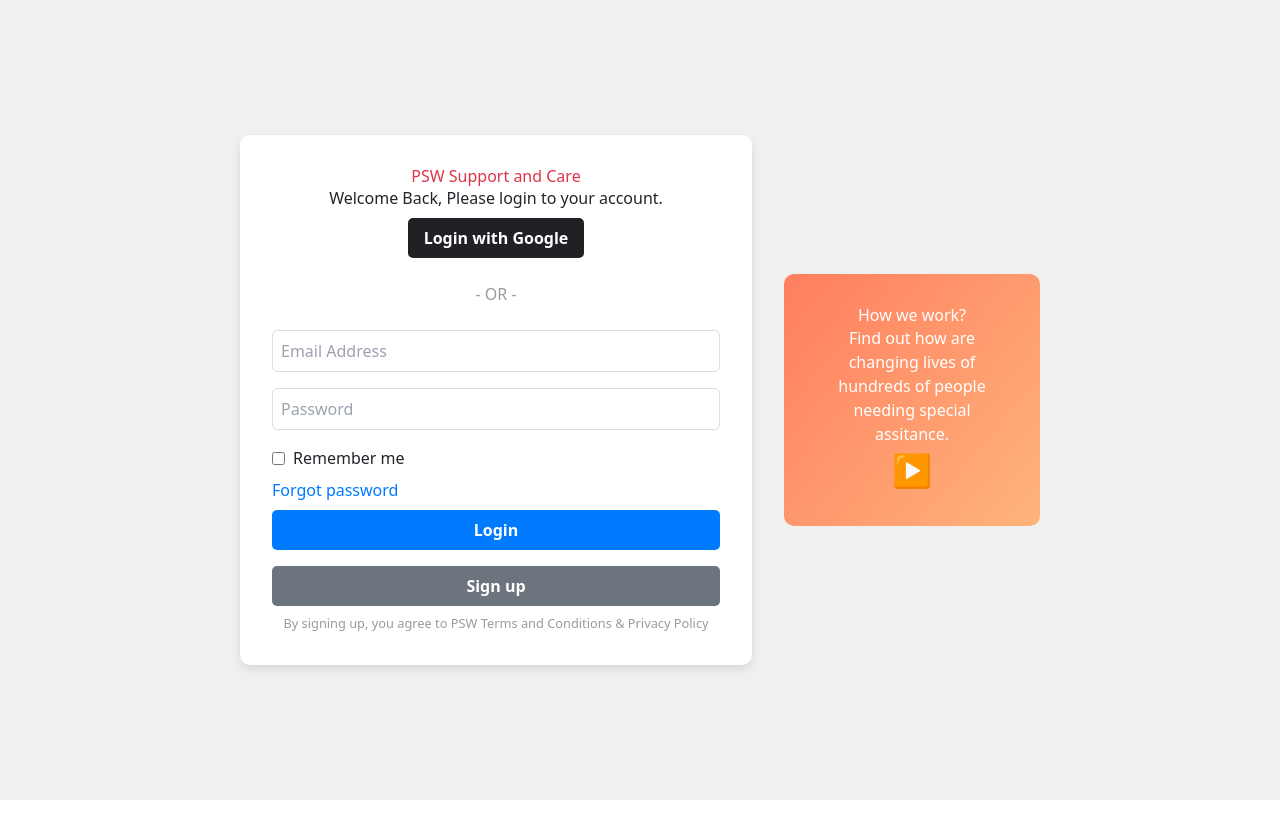
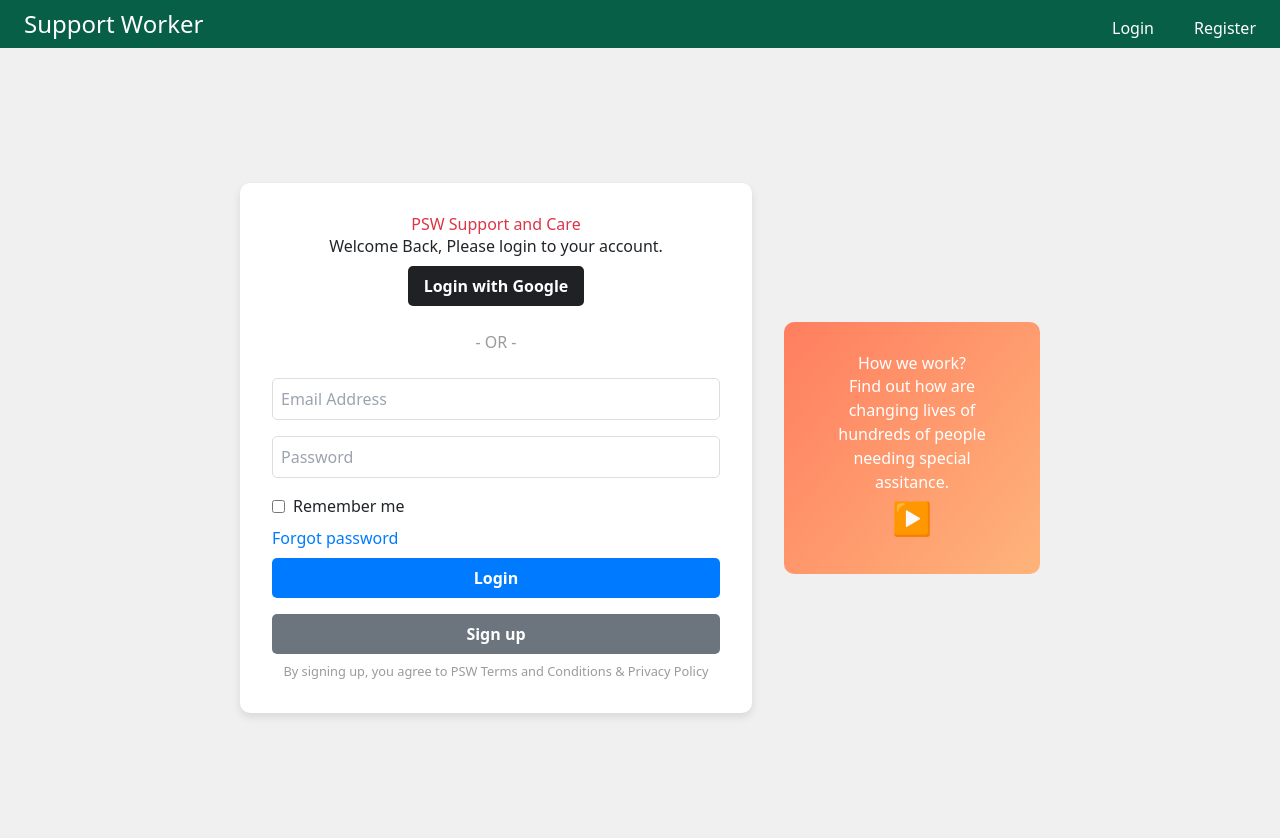
Before and after one commit to Kush10022/pswfrontendfinal, a Next.js app: page / in a window 1280 px wide. Shown: the top 838 px of the page. Before the commit the page ends 800 px from the top, so only its background shows below. Built offline with nearby package versions, Linux system fonts and the light colour scheme.

Commit message:
Adding the navigation bar

```diff
--- a/app/layout.js
+++ b/app/layout.js
@@ -2,6 +2,7 @@
 import { Inter } from "next/font/google";
 const inter = Inter({ subsets: ["latin"] });
 import "./global.css";
+import Navigation from './lib/Navigation';
 export const metadata = {
   title: "Create Next App",
   description: "Generated by create next app",
@@ -10,7 +11,9 @@
 export default function RootLayout({ children }) {
   return (
       <html lang="en">
-        <body>{children}</body>
+        <body>
+          <Navigation/>
+          {children}</body>
       </html>
   );
 }
--- /dev/null
+++ b/app/lib/Navigation.js
@@ -0,0 +1,69 @@
+"use client";
+import Link from 'next/link';
+import { usePathname } from 'next/navigation'
+import { useState } from 'react';
+
+export default function Navigation() {
+  const pathname = usePathname();
+  const [setLogin, setIsLogin] = useState(false);
+  const [setRegister, setIsRegister] = useState(false);
+  const [setHome, setIsHome] = useState(false);
+
+  const styleLogin = {
+    textDecoration: 'none',
+    color: setLogin ? '#90EE90' : 'white', // Change color on hover
+  };
+
+  const styleRegister = {
+    textDecoration: 'none',
+    color: setRegister ? '#90EE90' : 'white', // Change color on hover
+  };
+
+  const styleHome = {
+    fontSize: '1.5rem',
+    textDecoration: 'none',
+    color: setHome ? '#90EE90' : 'white', // Change color on hover
+  };
+
+
+
+  return (
+    <div className="w-full h-12 bg-emerald-800 sticky top-0">
+      <div className="container mx-auto px-4 h-full">
+        <div className="flex justify-between items-center h-full text-white">
+
+          <ul>
+            <li>
+              <Link href="/" style={styleHome}
+                  onMouseEnter={() => setIsHome(true)}
+                  onMouseLeave={() => setIsHome(false)}
+                  className={`link ${pathname === '/' ? 'active' : ''}`}>
+                Support Worker
+              </Link>
+            </li>
+          </ul>
+
+
+          <ul className="hidden md:flex pt-2 gap-x-10">
+            <li>
+              <Link href="/login" style={styleLogin}
+               onMouseEnter={() => setIsLogin(true)}
+               onMouseLeave={() => setIsLogin(false)}>
+                Login
+              </Link>
+            </li>
+            <li>
+              <Link href="/registeruser" style={styleRegister}
+               onMouseEnter={() => setIsRegister(true)}
+               onMouseLeave={() => setIsRegister(false)}>
+                Register
+              </Link>
+            </li>
+          </ul>
+
+
+        </div>
+      </div>
+    </div>
+  );
+}
--- a/app/registeruser/page.js
+++ b/app/registeruser/page.js
@@ -1,10 +1,8 @@
 "use client";
-import styles from '../../styling/registeruser.module.css';
 import { Card, Form, Alert, Button, Container, Row,Col } from "react-bootstrap";
 import { useState } from "react";
 import { registerUsers } from "../lib/authenticate";
 import { useRouter } from "next/navigation";
-import { useEffect } from "react";
 
 export default function Register() {
   const [warning, setWarning] = useState("");
@@ -13,23 +11,9 @@
   const [email, setEmail] = useState("");
   const [PSW, setPSW] = useState(false);
   const [password, setPassword] = useState("");
-  const colorArray = ['warning', 'primary', 'success', 'danger', 'info', 'secondary'];
-  const [bordercolor, setBordercolor] = useState(0);
-
-  //within 3 seconds b  order color change from info to primary to success
   const router = useRouter();
 
-  useEffect(() => {
-    const timer = setInterval(() => {
-      setBordercolor((prevIndex) => (prevIndex + 1) % colorArray.length);
-    }, 1000); // Change to the next color after 1 second
 
-    return () => {
-      clearInterval(timer);
-    };
-  }, []);
-
- // const currentBordercolor = colorArray[bordercolor];
 
   async function handleSubmit(e) {
     e.preventDefault();
@@ -49,14 +33,13 @@
 
   return (
     //  without the container fluid the bottom and horizontal scroll bar will appear
-    <Container fluid>
-      <Row>
-        <Col className="max-w-xs p-6 bg-gray-100  rounded-lg shadow-md font-bold" xs={12} md={6} lg={4} xl={4} xxl={5}>
+    //  the min-h-screen is to make the page full height
+    <Container fluid className="min-h-screen">
+      <Row className="min-h-screen">
+        <Col xs={12} md={6} lg={6} xl={6} xxl={6}>
         <div className='w-10/12 justify-center items-center px-20'>
           <div>
-          <Card>
-            <Card.Body  className='text-slate-100 font-bold'><h2 className='text-xl text-center'>Register:</h2><h3 className='font-semibold text-lg text-center'>Create account to avail services</h3></Card.Body>
-          </Card>
+            <div  className='font-bold'><h2 className='text-xl text-center'>Register:</h2><h3 className='font-semibold text-lg text-center'>Create account to avail services</h3></div>
           <br />
           <Form onSubmit={handleSubmit}>
             <Form.Group>
@@ -81,13 +64,13 @@
             </Form.Group>
             {warning && (<><br /><Alert variant="danger">{warning}</Alert></>)}
             {/* className="pull-right" */}
-            <Button className="mt-5 py-2 px-5 text-white rounded cursor-pointer hover:bg-blue-700" variant="dark" type="submit">Register</Button>
+            <Button variant="primary" type="submit" className="w-full mt-4 py-2 text-black">Register</Button>
           </Form>
           </div>
           </div>
         </Col>
 
-        <Col md={6} lg={8} xl={8} xxl={7}>
+        <Col md={6} lg={6} xl={6} xxl={6}>
               <div className='flex flex-col justify-center items-center h-full rounded-md mt-2 pt-10 pb-10  bg-emerald-600'>
                 <div className='w-1/2'>
                   <h2 className='text-4xl text-slate-100 text-center font-bold'>PSW Support and Care</h2>
@@ -101,7 +84,6 @@
                 </div>
             </div>
         </Col>
-
       </Row>
     </Container>
   );
```
Also changed, not shown: styling/registeruser.module.css (deleted, +0 -44 lines).
